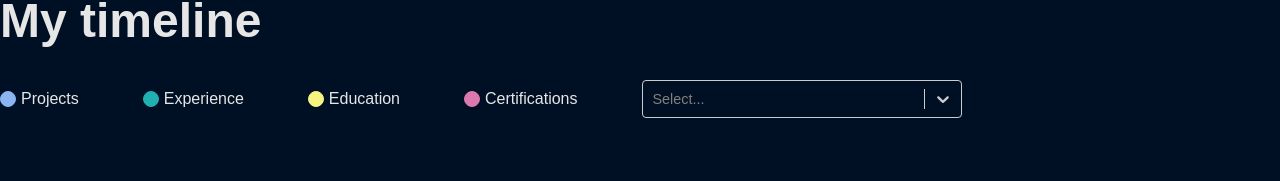
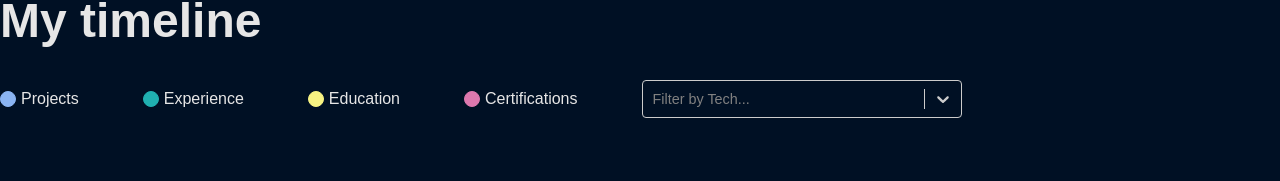
Before and after one commit to thetiagogil/04-thetiagogil, a React (Vite) app: page /timeline in a window 1280 px wide. Shown: the part 105-286 px from the top of the page. Built offline with nearby package versions, Linux system fonts and the light colour scheme.

Commit message:
changed tech filter placeholder

```diff
--- a/src/pages/timelinepage/TimelinePage.jsx
+++ b/src/pages/timelinepage/TimelinePage.jsx
@@ -139,6 +139,7 @@ const TimelinePage = () => {
           <Select
             isMulti
             defaultValue={[]}
+            placeholder="Filter by Tech..."
             closeMenuOnSelect={false}
             options={techsArray().map((tech, index) => ({
               value: tech,
```
